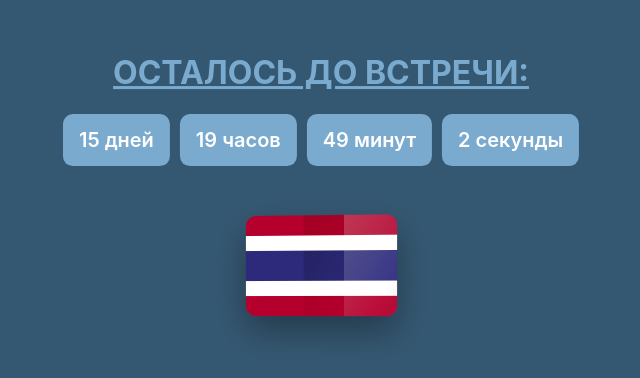
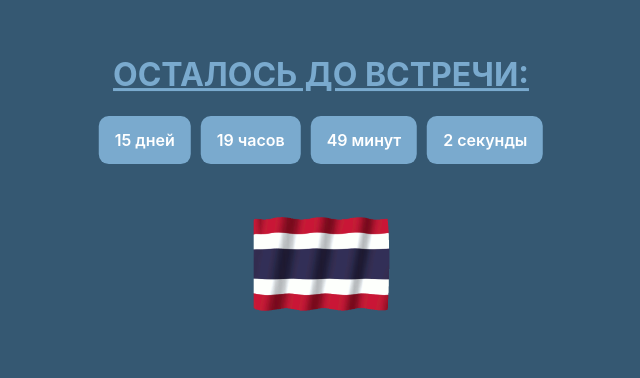
Before and after one commit to Marshal38/time-to-thai, a React (Create React App) app: page / in a window 1280 px wide. Shown: the part 226-604 px from the top of the page, without its empty margins (319-959 px from the left). Built offline with nearby package versions, Linux system fonts and the light colour scheme.

Commit message:
made gif flag

```diff
--- a/src/ThailandFlag.css
+++ b/src/ThailandFlag.css
@@ -1,115 +1,13 @@
-.flag-scene {
-  perspective: 500px;
-  justify-items: center;
-  margin-top: 50px;
-}
-
 /* флаг */
 .flag {
-  position: relative;
-  width: 200px;
-  height: 130px;
+  margin-top: 50px;
   display: flex;
-  flex-direction: column;
-  transform-origin: left center;
-  animation: waveFlag 5s infinite ease-in-out;
-  border-radius: 10px;
-  overflow: hidden;
-  box-shadow: 0 15px 35px rgba(0, 0, 0, 0.35);
-}
-
-/* полосы */
-.stripe {
-  width: 100%;
-}
-
-.red {
-  background: #b5002d;
-  height: 20%;
-}
-
-.white {
-  background: #ffffff;
-  height: 15%;
-}
-
-.blue {
-  background: #2d2a7c;
-  height: 30%;
-}
-
-/* 🧵 эффект ткани */
-.flag::before {
-  content: "";
-  position: absolute;
-  inset: 0;
-  background: linear-gradient(
-    120deg,
-    rgba(255, 255, 255, 0.25) 0%,
-    rgba(255, 255, 255, 0.05) 40%,
-    rgba(0, 0, 0, 0.15) 70%
-  );
-  animation: fabricLight 3s infinite linear;
-  pointer-events: none;
-}
-
-/* 🌊 волна */
-.flag::after {
-  content: "";
-  position: absolute;
-  inset: 0;
-  background: linear-gradient(
-    -60deg,
-    rgba(255, 255, 255, 0.25),
-    rgba(255, 255, 255, 0),
-    rgba(0, 0, 0, 0.25)
-  );
-  mix-blend-mode: overlay;
-  animation: waveShadow 2.5s infinite linear;
-  pointer-events: none;
-}
-
-/* 🎬 анимации */
-@keyframes waveFlag {
-  0% {
-    transform: rotateY(0deg) skewY(0deg);
-  }
-  25% {
-    transform: rotateY(-12deg) skewY(-1deg);
-  }
-  50% {
-    transform: rotateY(0deg) skewY(0deg);
-  }
-  75% {
-    transform: rotateY(12deg) skewY(1deg);
-  }
-  100% {
-    transform: rotateY(0deg) skewY(0deg);
-  }
-}
-
-@keyframes fabricLight {
-  from {
-    transform: translateX(-100%);
-  }
-  to {
-    transform: translateX(100%);
-  }
-}
-
-@keyframes waveShadow {
-  from {
-    transform: translateX(0);
-  }
-  to {
-    transform: translateX(200%);
-  }
+  justify-content: center;
 }
 
 /* 📱 адаптация */
 @media (min-width: 480px) {
   .flag {
-    width: 150px;
     height: 100px;
   }
 }
--- a/src/ThailandFlag.js
+++ b/src/ThailandFlag.js
@@ -1,15 +1,10 @@
 import "./ThailandFlag.css";
+import logo from "./blendertimer-thailand-714.gif";
 
 function ThailandFlag() {
   return (
-    <div className="flag-scene">
-      <div className="flag">
-        <span className="stripe red"></span>
-        <span className="stripe white"></span>
-        <span className="stripe blue"></span>
-        <span className="stripe white"></span>
-        <span className="stripe red"></span>
-      </div>
+    <div className="flag">
+      <img src={logo} alt="Thailand" />
     </div>
   );
 }
--- a/src/Timer.css
+++ b/src/Timer.css
@@ -11,7 +11,7 @@
   color: #fff;
   padding: 14px 16px;
   border-radius: 10px;
-  font-size: 20px;
+  font-size: 16px;
   font-weight: 600;
   min-width: 52px;
   text-align: center;
```
Also changed, not shown: src/blendertimer-thailand-714.gif (added).
